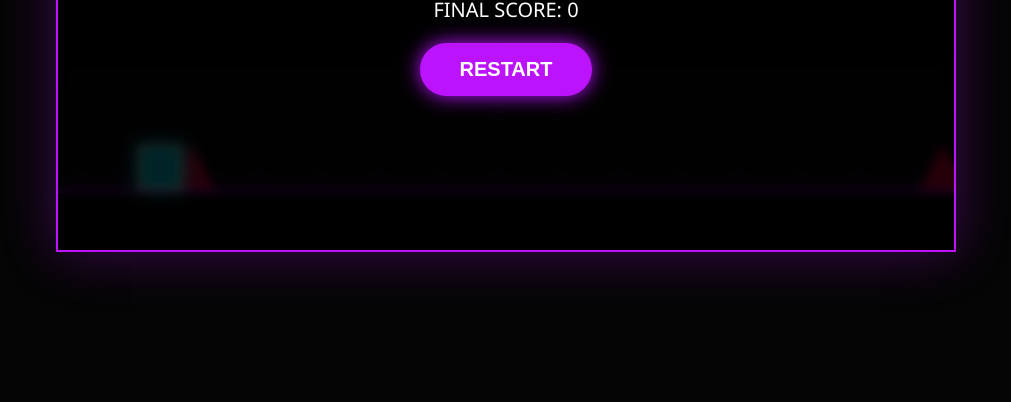
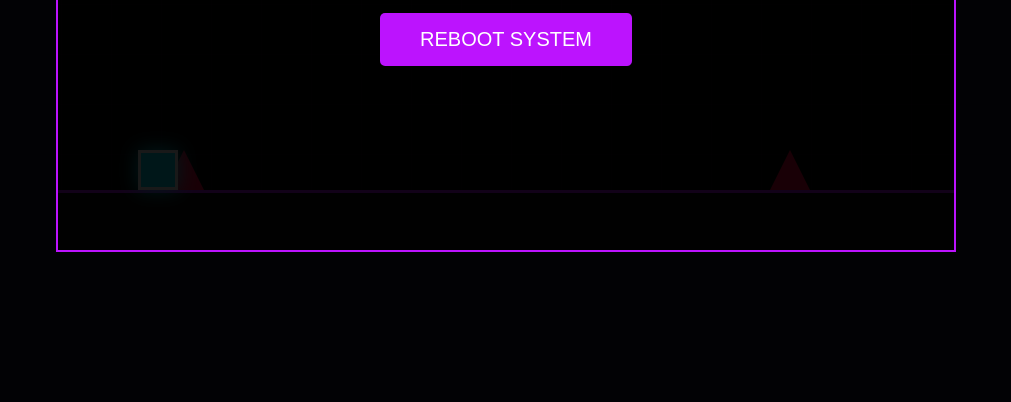
Before and after one commit to kohilojj/judge-os, a plain HTML site: page index.html in a window 1280 px wide. Shown: the part 398-800 px from the top of the page, without its empty margins (134-1145 px from the left). Drawn offline with Linux system fonts and the light colour scheme.

Commit message:
Update index.html

```diff
--- a/index.html
+++ b/index.html
@@ -3,224 +3,213 @@
 <head>
     <meta charset="UTF-8">
     <meta name="viewport" content="width=device-width, initial-scale=1.0, maximum-scale=1.0, user-scalable=no">
-    <title>JUDGE_DASH_v42</title>
+    <title>JUDGE_DASH_v43_CHAOS</title>
     <style>
         :root {
             --neon: #00f0ff;
             --ai: #bc13fe;
             --danger: #ff003c;
-            --bg: #050505;
+            --bg: #020205;
         }
 
         * { margin: 0; padding: 0; box-sizing: border-box; overflow: hidden; -webkit-tap-highlight-color: transparent; }
 
         body {
             background: var(--bg);
-            font-family: 'Segoe UI', 'Consolas', monospace;
+            font-family: 'Segoe UI', sans-serif;
             display: flex; align-items: center; justify-content: center;
             height: 100vh; color: white;
         }
 
-        /* PELIALUE */
         #game-window {
             position: relative;
             width: 100vw; height: 100vh;
             max-width: 900px; max-height: 500px;
-            background: linear-gradient(180deg, #000 0%, #0a0a0f 100%);
+            background: #000;
             border: 2px solid var(--ai);
-            box-shadow: 0 0 50px rgba(188, 19, 254, 0.3);
             overflow: hidden;
         }
 
-        /* TAUSTAN GRID */
+        /* DYNAAMINEN TAUSTA */
         .bg-grid {
             position: absolute; width: 200%; height: 100%;
             background-image:
-                linear-gradient(rgba(188, 19, 254, 0.1) 1px, transparent 1px),
-                linear-gradient(90deg, rgba(188, 19, 254, 0.1) 1px, transparent 1px);
-            background-size: 60px 60px;
-            animation: moveGrid 3s linear infinite;
+                linear-gradient(rgba(188, 19, 254, 0.05) 1px, transparent 1px),
+                linear-gradient(90deg, rgba(188, 19, 254, 0.05) 1px, transparent 1px);
+            background-size: 50px 50px;
         }
-        @keyframes moveGrid { from { transform: translateX(0); } to { transform: translateX(-60px); } }
 
-        /* PELAAJA */
         #player {
-            position: absolute; width: 45px; height: 45px;
+            position: absolute; width: 40px; height: 40px;
             background: var(--neon);
             border: 3px solid #fff;
             box-shadow: 0 0 20px var(--neon);
             bottom: 60px; left: 80px;
             z-index: 10;
-            transition: transform 0.1s;
         }
 
-        /* ESTEET (PIIKIT) */
+        /* ESTETYIPIT */
+        .obstacle { position: absolute; bottom: 60px; z-index: 8; }
+
+        /* Piikki */
         .spike {
-            position: absolute; width: 45px; height: 45px;
+            width: 40px; height: 40px;
             background: var(--danger);
             clip-path: polygon(50% 0%, 0% 100%, 100% 100%);
-            bottom: 60px;
-            filter: drop-shadow(0 0 10px var(--danger));
         }
 
-        /* LATTIA */
+        /* Tuplapiikki */
+        .double-spike {
+            width: 80px; height: 40px;
+            background: var(--danger);
+            clip-path: polygon(25% 0%, 0% 100%, 50% 100%, 75% 0%, 50% 100%, 100% 100%);
+        }
+
+        /* Korkea muuri */
+        .wall {
+            width: 30px; height: 60px;
+            background: #ffaa00;
+            border: 2px solid #fff;
+            box-shadow: 0 0 15px #ffaa00;
+        }
+
         #floor {
             position: absolute; bottom: 0; width: 100%; height: 60px;
-            background: #000; border-top: 3px solid var(--ai);
-            box-shadow: 0 -5px 20px rgba(188, 19, 254, 0.2);
-            z-index: 5;
+            background: #080808; border-top: 3px solid var(--ai);
         }
 
-        /* HUD */
         #hud {
             position: absolute; top: 20px; left: 20px;
-            font-size: 24px; font-weight: 900; letter-spacing: 3px;
-            color: var(--neon); z-index: 20; text-shadow: 0 0 10px var(--neon);
+            font-size: 20px; font-weight: bold; color: var(--neon); z-index: 20;
         }
 
-        /* GAME OVER RUUTU */
         #death-screen {
             position: absolute; top: 0; left: 0; width: 100%; height: 100%;
-            background: rgba(0,0,0,0.85);
+            background: rgba(0,0,0,0.9);
             display: none; flex-direction: column; align-items: center; justify-content: center;
-            z-index: 100; backdrop-filter: blur(5px);
+            z-index: 100;
         }
-
-        h1 { font-size: 50px; color: var(--danger); text-shadow: 0 0 20px var(--danger); margin-bottom: 20px; }
 
         button {
             background: var(--ai); color: white; border: none; padding: 15px 40px;
-            font-size: 20px; font-weight: bold; cursor: pointer; border-radius: 50px;
-            box-shadow: 0 0 20px var(--ai); transition: 0.3s;
+            font-size: 20px; cursor: pointer; border-radius: 5px; margin-top: 20px;
         }
-        button:hover { transform: scale(1.1); filter: brightness(1.2); }
-
     </style>
 </head>
-<body onmousedown="handleInput()" ontouchstart="handleInput()">
+<body onmousedown="jump()" ontouchstart="jump()">
 
     <div id="game-window">
-        <div class="bg-grid"></div>
-        <div id="hud">SCORE: <span id="score-val">0</span></div>
-
+        <div class="bg-grid" id="grid"></div>
+        <div id="hud">SCORE: <span id="score-val">0</span> | SPEED: <span id="speed-val">1.0</span></div>
         <div id="player"></div>
         <div id="floor"></div>
 
         <div id="death-screen">
-            <h1>CRASHED</h1>
-            <div id="final-score" style="margin-bottom: 20px; font-size: 20px;"></div>
-            <button onclick="restart()">RESTART</button>
+            <h1 style="color:var(--danger); font-size: 40px;">CRITICAL_FAILURE</h1>
+            <button onclick="location.reload()">REBOOT SYSTEM</button>
         </div>
     </div>
 
 <script>
     const player = document.getElementById('player');
     const scoreVal = document.getElementById('score-val');
+    const speedVal = document.getElementById('speed-val');
     const deathScreen = document.getElementById('death-screen');
-    const finalScore = document.getElementById('final-score');
+    const grid = document.getElementById('grid');
 
-    // Pelin muuttujat
     let gameActive = true;
     let score = 0;
-    let py = 60; // Pelaajan Y-sijainti
+    let py = 60;
     let velocity = 0;
     const gravity = 0.7;
-    const jumpPower = 13;
+    const jumpPower = 14;
+
+    let baseSpeed = 6;
+    let currentSpeed = 6;
     let obstacles = [];
-    let speed = 6;
+    let gridPos = 0;
 
-    // Näppäimistötuki
-    window.addEventListener('keydown', (e) => {
-        if (e.code === 'Space' || e.code === 'ArrowUp') handleInput();
-    });
+    window.addEventListener('keydown', (e) => { if (e.code === 'Space') jump(); });
 
-    function handleInput() {
-        if (!gameActive) return;
-        if (py === 60) { // Hyppy vain jos maassa
-            velocity = jumpPower;
-        }
+    function jump() {
+        if (py === 60 && gameActive) velocity = jumpPower;
     }
 
-    // Peli-looppi
+    function spawnObstacle() {
+        if (!gameActive) return;
+
+        const obs = document.createElement('div');
+        obs.className = 'obstacle';
+
+        // ARVOTAAN ESTETYYPPI
+        const type = Math.random();
+        if (type < 0.5) {
+            obs.classList.add('spike'); // Tavallinen piikki
+        } else if (type < 0.8) {
+            obs.classList.add('double-spike'); // Leveä tuplapiikki
+        } else {
+            obs.classList.add('wall'); // Korkea este
+        }
+
+        obs.style.left = '1000px';
+        document.getElementById('game-window').appendChild(obs);
+        obstacles.push(obs);
+
+        // VAIHTELEVA RYTMI: Seuraava este tulee 0.7s - 2.5s päästä
+        let nextSpawn = Math.random() * 1800 + 700;
+        setTimeout(spawnObstacle, nextSpawn);
+    }
+
     function update() {
         if (!gameActive) return;
 
         // Fysiikka
         velocity -= gravity;
         py += velocity;
+        if (py <= 60) { py = 60; velocity = 0; }
+        player.style.bottom = py + 'px';
+        player.style.transform = py > 60 ? `rotate(${score * 10}deg)` : 'rotate(0deg)';
 
-        if (py <= 60) {
-            py = 60;
-            velocity = 0;
-            player.style.transform = 'rotate(0deg)';
-        } else {
-            // Pyöriminen hypyn aikana
-            player.style.transform = `rotate(${score * 2}deg)`;
-        }
+        // Taustan liike
+        gridPos -= currentSpeed / 2;
+        grid.style.transform = `translateX(${gridPos % 50}px)`;
 
-        player.style.bottom = py + 'px';
+        // Nopeutetaan peliä hitaasti pisteiden mukaan
+        currentSpeed = baseSpeed + (score * 0.15);
+        speedVal.innerText = (currentSpeed / 6).toFixed(1) + "x";
 
-        // Esteiden liikuttelu
+        // Esteiden käsittely
         obstacles.forEach((obs, index) => {
             let ox = parseInt(obs.style.left);
-            ox -= speed;
+            ox -= currentSpeed;
             obs.style.left = ox + 'px';
 
-            // Törmäyksen tunnistus (hitbox)
+            // Hitbox tarkistus
             const pRect = player.getBoundingClientRect();
             const oRect = obs.getBoundingClientRect();
 
             if (
-                pRect.right - 10 > oRect.left &&
-                pRect.left + 10 < oRect.right &&
+                pRect.right - 8 > oRect.left &&
+                pRect.left + 8 < oRect.right &&
                 pRect.bottom - 5 > oRect.top
             ) {
-                gameOver();
+                gameActive = false;
+                deathScreen.style.display = 'flex';
             }
 
-            // Pisteet ja poisto
-            if (ox < -50) {
+            if (ox < -100) {
                 obs.remove();
                 obstacles.splice(index, 1);
                 score++;
                 scoreVal.innerText = score;
-                // Nopeutetaan peliä hitaasti
-                speed += 0.1;
             }
         });
 
         requestAnimationFrame(update);
     }
 
-    // Esteiden luonti
-    function spawn() {
-        if (!gameActive) return;
-
-        const obs = document.createElement('div');
-        obs.className = 'spike';
-        obs.style.left = '1000px';
-        document.getElementById('game-window').appendChild(obs);
-        obstacles.push(obs);
-
-        // Satunnainen väli seuraavaan esteeseen (1s - 2.5s)
-        let nextSpawn = Math.random() * 1500 + 800;
-        setTimeout(spawn, nextSpawn);
-    }
-
-    function gameOver() {
-        gameActive = false;
-        deathScreen.style.display = 'flex';
-        finalScore.innerText = "FINAL SCORE: " + score;
-    }
-
-    function restart() {
-        location.reload();
-    }
-
-    // Käynnistys
+    spawnObstacle();
     update();
-    spawn();
-
 </script>
 </body>
 </html>
```
